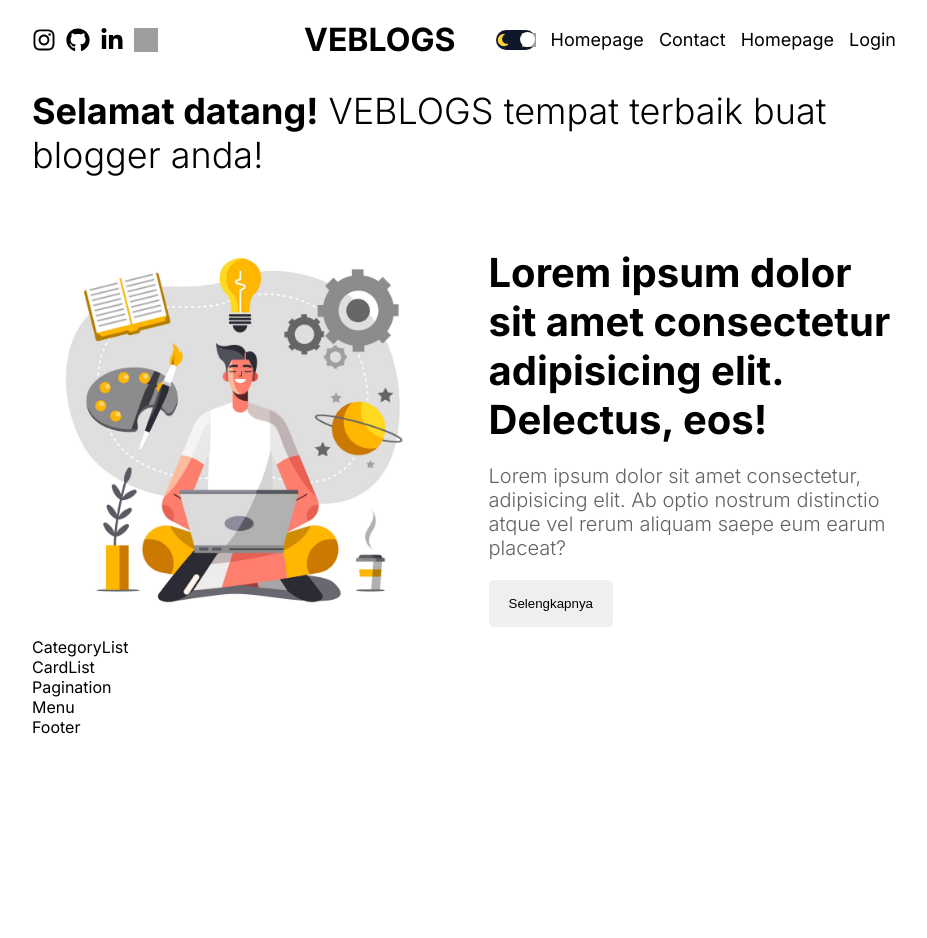
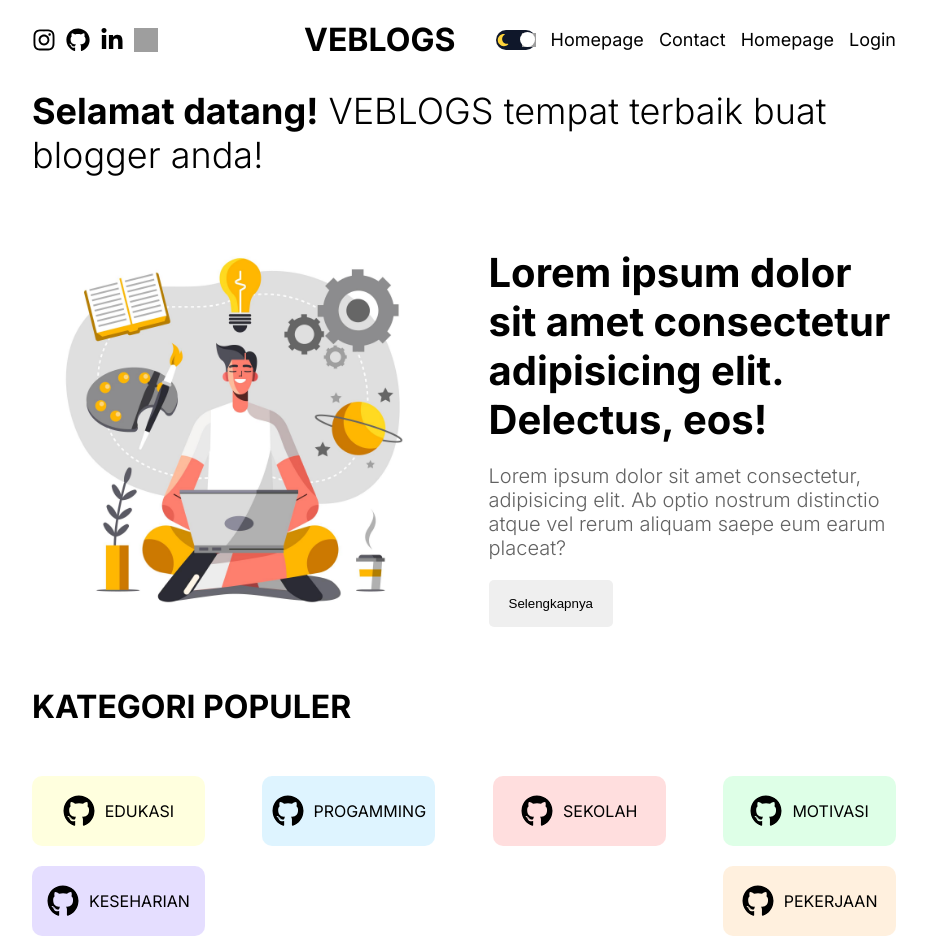
Before and after one commit to reynaldo0/veblogs-dev, a Next.js app: page / in a window 1280 px wide. Shown: the top 938 px of the page, without its empty margins (176-1103 px from the left). Before the commit the page ends 800 px from the top, so only its background shows below. Built offline with nearby package versions, Linux system fonts and the light colour scheme; grey boxes are pictures that could not be loaded.

Commit message:
new : category list

```diff
--- a/src/components/CategoryList/CategoryList.jsx
+++ b/src/components/CategoryList/CategoryList.jsx
@@ -1,8 +1,74 @@
-import React from 'react'
-import styles from './CategoryList.module.css'
+import React from "react";
+import styles from "./CategoryList.module.css";
+import Link from "next/link";
+import Image from "next/image";
 
 export const CategoryList = () => {
   return (
-    <div>CategoryList</div>
-  )
-}
+    <div className={styles.container}>
+      <h1 className={styles.title}>KATEGORI POPULER</h1>
+      <div className={styles.categories}>
+        <Link href="/blog?cat=style" className={`${styles.category} ${styles.edukasi}`}>
+          <Image
+            src="/svg/github.svg"
+            alt=""
+            width={32}
+            height={32}
+            className={styles.image}
+          />
+          EDUKASI
+        </Link>
+        <Link href="/blog?cat=style" className={`${styles.category} ${styles.progamming}`}>
+          <Image
+            src="/svg/github.svg"
+            alt=""
+            width={32}
+            height={32}
+            className={styles.image}
+          />
+          PROGAMMING
+        </Link>
+        <Link href="/blog?cat=style" className={`${styles.category} ${styles.sekolah}`}>
+          <Image
+            src="/svg/github.svg"
+            alt=""
+            width={32}
+            height={32}
+            className={styles.image}
+          />
+          SEKOLAH
+        </Link>
+        <Link href="/blog?cat=style" className={`${styles.category} ${styles.motivasi}`}>
+          <Image
+            src="/svg/github.svg"
+            alt=""
+            width={32}
+            height={32}
+            className={styles.image}
+          />
+          MOTIVASI
+        </Link>
+        <Link href="/blog?cat=style" className={`${styles.category} ${styles.keseharian}`}>
+          <Image
+            src="/svg/github.svg"
+            alt=""
+            width={32}
+            height={32}
+            className={styles.image}
+          />
+          KESEHARIAN
+        </Link>
+        <Link href="/blog?cat=style" className={`${styles.category} ${styles.pekerjaan}`}>
+          <Image
+            src="/svg/github.svg"
+            alt=""
+            width={32}
+            height={32}
+            className={styles.image}
+          />
+          PEKERJAAN
+        </Link>
+      </div>
+    </div>
+  );
+};
--- a/src/components/CategoryList/CategoryList.module.css
+++ b/src/components/CategoryList/CategoryList.module.css
@@ -0,0 +1,75 @@
+.container{
+
+}
+
+.title{
+    margin: 50px 0px
+}
+
+.categories{
+    display: flex;
+    flex-wrap: wrap;
+    justify-content: space-between;
+    gap: 20px;
+}
+
+.category{
+    display: flex;
+    align-items: center;
+    gap: 10px;
+    text-transform: capitalize;
+    width: 15%;
+    height: 70px;
+    justify-content: center;
+    border-radius: 10px;
+}
+
+.category.edukasi{
+    background-color: #fffc5731;
+}
+
+.category.progamming{
+    background-color: #57c4ff31;
+}
+
+.category.sekolah{
+    background-color: #ff575731;
+}
+.category.motivasi{
+    background-color: #57ff8131;
+}
+.category.keseharian{
+    background-color: #7657ff31;
+}
+.category.pekerjaan{
+    background-color: #ffb15731;
+}
+
+.image{
+    border-radius: 50%;
+}
+
+@media screen and (max-width: 1280px) {
+    .category{
+        width: 20%;
+    }
+}
+
+@media screen and (max-width: 1024px) {
+    .category{
+        width: 25%;
+    }
+}
+
+@media screen and (max-width: 768px) {
+    .category{
+        width: 45%;
+    }
+}
+@media screen and (max-width: 640px) {
+    .category{
+        width: 100%;
+        align-items: center;
+        justify-content: center;
+    }
+}
--- a/src/components/Featured/Featured.module.css
+++ b/src/components/Featured/Featured.module.css
@@ -68,6 +68,9 @@
     .title{
         font-size: 28px;
     }
+    .postTitle{
+        font-size: 25px;
+    }
 }
 
 @media screen and (max-width: 640px) {
```
